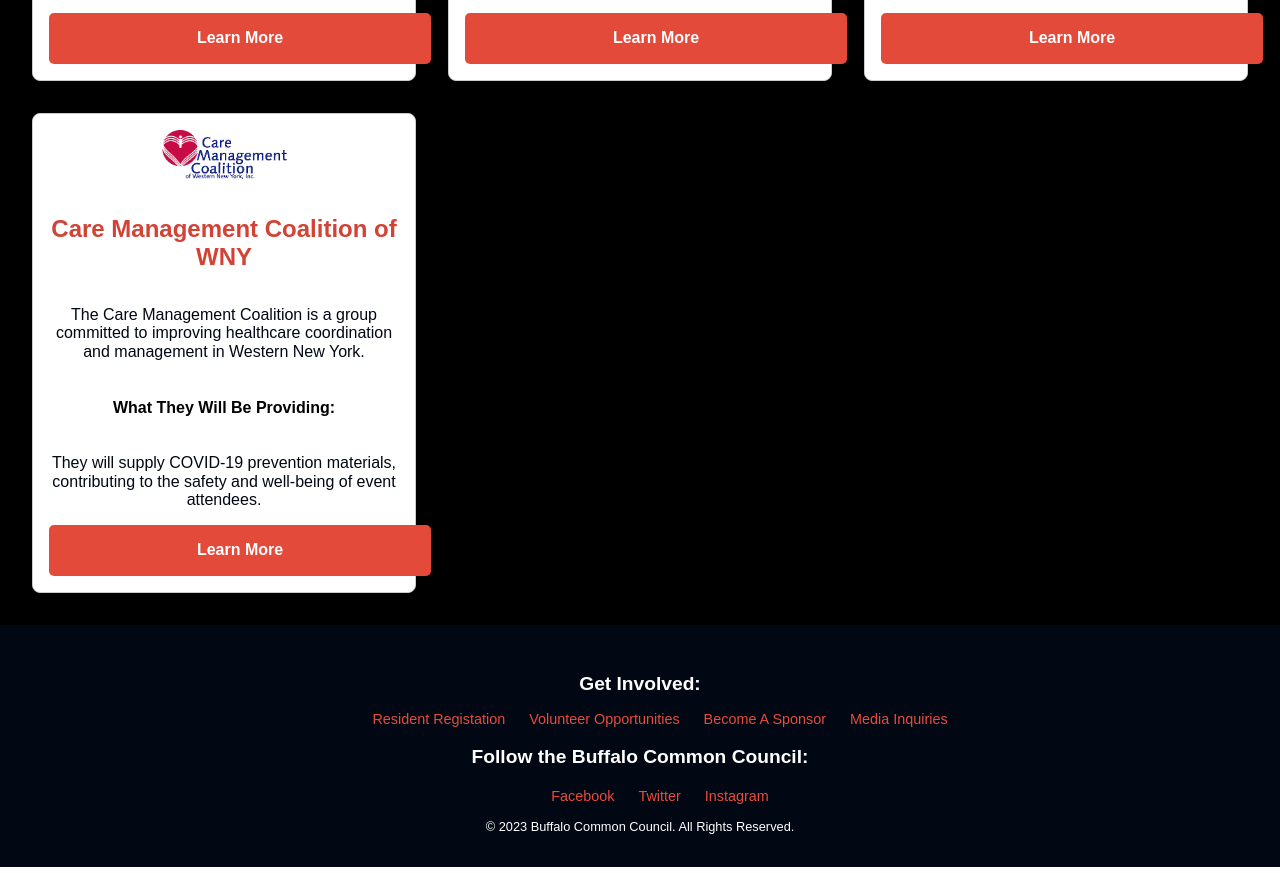
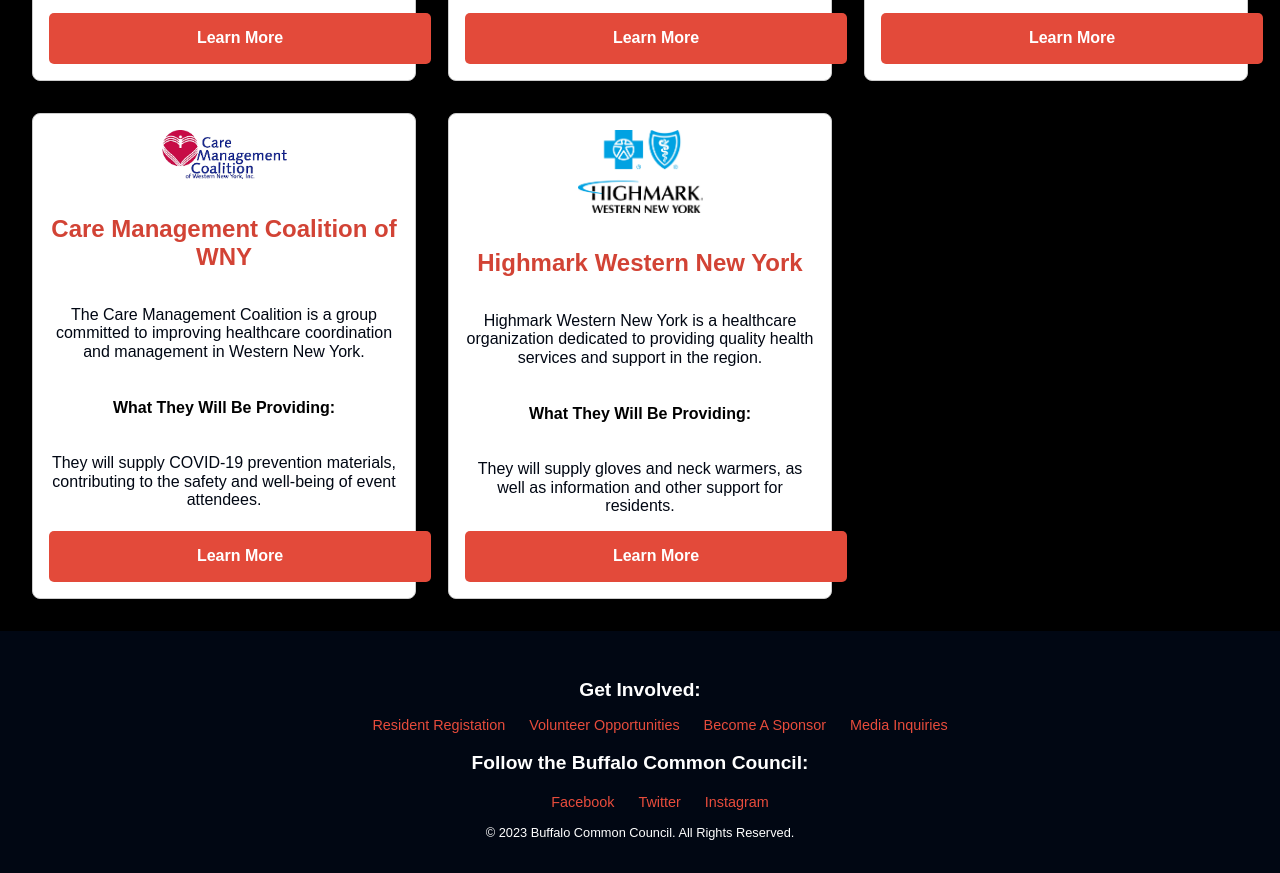
Before and after one commit to jimmontour/buffalo-winter-preparedness-fair, a Gatsby site: page / in a window 1280 px wide. Shown: the part 4920-5793 px from the top of the page. Built offline with nearby package versions, Linux system fonts and the light colour scheme; Gatsby itself is replaced by a stand-in of ours.

Commit message:
highmark

```diff
--- a/src/components/SponsorsPartnersParticipants.js
+++ b/src/components/SponsorsPartnersParticipants.js
@@ -15,6 +15,7 @@
 import bps from '../images/bps.png';
 import mha from '../images/mha.png';
 import cmc from '../images/cmc.png';
+import hm from '../images/hm.jpg';
 
 
 const Wrapper = styled.div`
@@ -211,6 +212,14 @@
         website: 'https://www.caremanagementcoalitionwny.org/',
         logo: cmc
       },
+      {
+        id: 14,
+        name: 'Highmark Western New York',
+        description: 'Highmark Western New York is a healthcare organization dedicated to providing quality health services and support in the region.',
+        providing: 'They will supply gloves and neck warmers, as well as information and other support for residents.',
+        website: 'https://www.highmark.com/',
+        logo: hm
+      },
   ];
 
   return (
```
